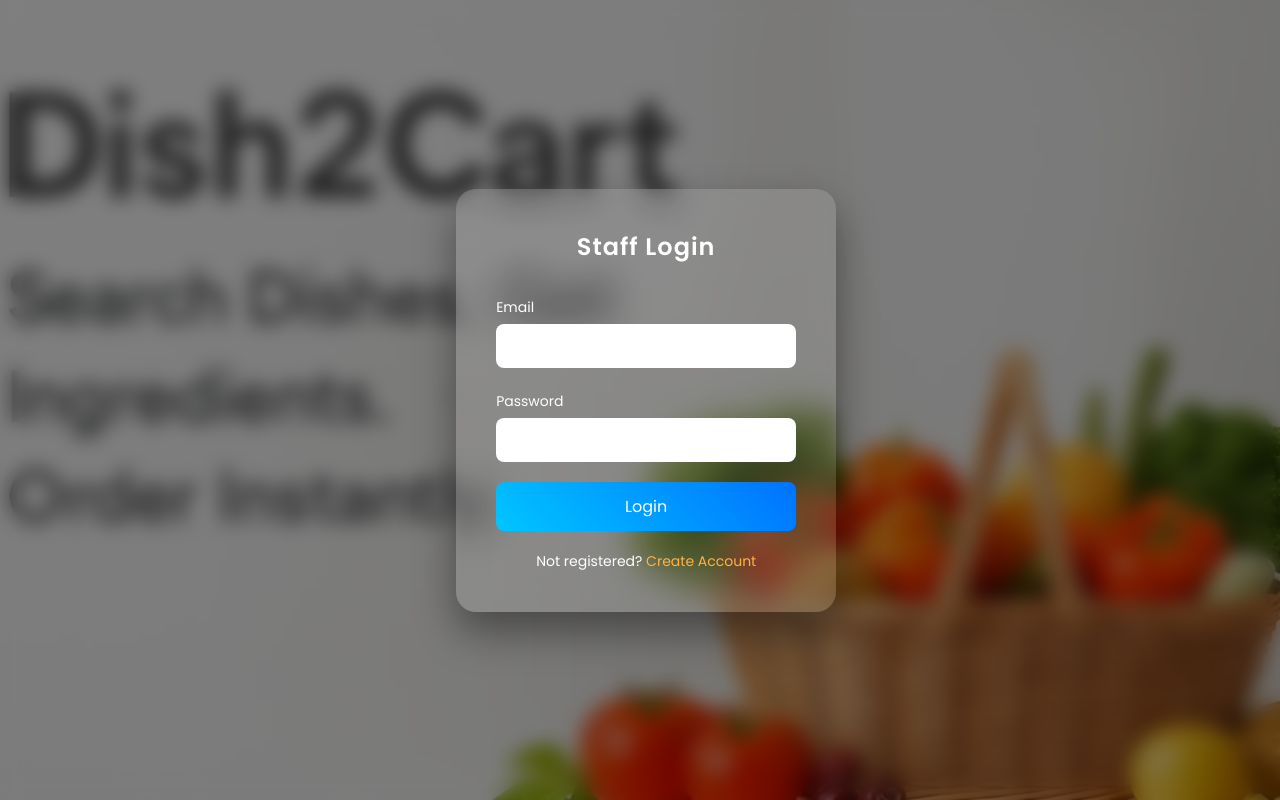
After one commit to Devadharshini435/grocery-flask-app, a Flask app: page /staff/login in a window 1280 px wide. The commit adds this page. Run offline with Flask 3, Linux system fonts and the light colour scheme; some libraries are stand-ins or nearby versions.

Commit message:
staff module added

````diff
--- a/app.py
+++ b/app.py
@@ -18,6 +18,8 @@ from werkzeug.security import generate_password_hash, check_password_hash
 import smtplib
 from email.message import EmailMessage
 app = Flask(__name__)
+from staff import staff
+app.register_blueprint(staff)
 app.config['MYSQL_HOST'] = 'localhost'
 app.config['MYSQL_USER'] = 'root'
 app.config['MYSQL_PASSWORD'] = 'Avc@1234'
@@ -559,7 +561,7 @@ def product_detail(pid):
 
             # Check if item already in cart
             cur.execute(
-                "SELECT cart_id, quantity FROM cart WHERE user_id = %s AND product_id = %s",
+                "SELECT cart_id, quantity FROM cart WHERE customer_id = %s AND product_id = %s",
                 (user_id, pid)
             )
             existing = cur.fetchone()
@@ -574,7 +576,7 @@ def product_detail(pid):
             else:
                 # Insert new
                 cur.execute(
-                    "INSERT INTO cart (user_id, product_id, quantity) VALUES (%s, %s, %s)",
+                    "INSERT INTO cart (customer_id, product_id, quantity) VALUES (%s, %s, %s)",
                     (user_id, pid, quantity)
                 )
 
@@ -1148,25 +1150,26 @@ def my_orders():
         'my_orders.html',
         orders=orders_with_items
     )
-
 @app.route("/invoice/<int:order_id>")
 def download_invoice(order_id):
-    conn = get_db()
-    conn.row_factory = sqlite3.Row
-    cur = conn.cursor()
+
+    cur = mysql.connection.cursor()
 
     # ---------- Fetch order ----------
-    cur.execute("SELECT * FROM orders WHERE id = ?", (order_id,))
+    cur.execute("SELECT * FROM orders WHERE order_id = %s", (order_id,))
     order = cur.fetchone()
 
     if not order:
-        conn.close()
+        cur.close()
         return "Order not found"
+
+    # If you're using DictCursor, order will be dictionary.
+    # Otherwise it's tuple (tell me if you're unsure).
 
     # ---------- Load address JSON safely ----------
     try:
         address = json.loads(order['address']) if order['address'] else {}
-    except json.JSONDecodeError:
+    except (json.JSONDecodeError, TypeError, KeyError):
         address = {}
 
     # ---------- Fetch order items with product name ----------
@@ -1176,12 +1179,15 @@ def download_invoice(order_id):
             order_items.quantity,
             order_items.price
         FROM order_items
-        JOIN products ON order_items.product_id = products.id
-        WHERE order_items.order_id = ?
+        JOIN products ON order_items.product_id = products.product_id
+        WHERE order_items.order_id = %s
     """, (order_id,))
+
     items = cur.fetchall()
 
-    conn.close()
+    cur.close()
+
+    # continue your PDF logic here...
 
     # ---------- PDF Setup ----------
     buffer = io.BytesIO()
@@ -1196,7 +1202,7 @@ def download_invoice(order_id):
 
     # ---------- Order Info ----------
     pdf.setFont("Helvetica", 11)
-    pdf.drawString(50, y, f"Order ID: {order['id']}")
+    pdf.drawString(50, y, f"Order ID: {order['order_id']}")
     y -= 18
     pdf.drawString(50, y, f"Payment Method: {order['payment_method']}")
     y -= 18
@@ -1309,29 +1315,51 @@ def update_order_status():
 
     return redirect(url_for('admin_orders'))
 
-@app.route("/admin/login", methods=["GET", "POST"])
-def admin_login():
+@app.route("/staff/login", methods=["GET", "POST"])
+def staff_login():
+
     if request.method == "POST":
         email = request.form["email"]
         password = request.form["password"]
 
-        conn = get_db()
-        cur = conn.cursor()
+        cur = mysql.connection.cursor()
         cur.execute(
-            "SELECT id, role FROM users WHERE email=? AND password=?",
+            "SELECT * FROM staff WHERE email = %s AND password = %s AND status='active'",
             (email, password)
         )
-        admin = cur.fetchone()
-        conn.close()
-
-        if admin and admin[1] == "admin":
-            session["admin_id"] = admin[0]
-            session["admin_logged_in"] = True   # ✅ ADD THIS LINE
-            return redirect("/admin/dashboard")
+        staff = cur.fetchone()
+        cur.close()
+
+        if staff:
+            session["staff_id"] = staff[0]      # id
+            session["staff_logged_in"] = True
+            return redirect("/staff/dashboard")
         else:
-            return "Invalid admin credentials"
-
-    return render_template("admin_login.html")
+            return "Invalid staff credentials"
+
+    return render_template("staff/login.html")
+
+@app.route("/staff/register", methods=["GET", "POST"])
+def staff_register():
+
+    if request.method == "POST":
+        name = request.form["name"]
+        email = request.form["email"]
+        phone = request.form["phone"]
+        password = request.form["password"]   # plain password
+
+        cur = mysql.connection.cursor()
+        cur.execute("""
+            INSERT INTO staff (name, email, phone, password)
+            VALUES (%s, %s, %s, %s)
+        """, (name, email, phone, password))
+
+        mysql.connection.commit()
+        cur.close()
+
+        return redirect("/staff/login")
+
+    return render_template("staff/register.html")
 
 
 @app.route("/admin/dashboard")
--- /dev/null
+++ b/staff/routes.py
@@ -0,0 +1,35 @@
+from flask import render_template, request, redirect, url_for, current_app
+from . import staff
+
+@staff.route("/staff/login", methods=["GET", "POST"])
+def staff_login():
+    return render_template("staff_login.html")
+
+
+@staff.route("/staff/register", methods=["GET", "POST"])
+def staff_register():
+
+    if request.method == "POST":
+        name = request.form["name"]
+        email = request.form["email"]
+        phone = request.form["phone"]
+        password = request.form["password"]
+        designation = request.form.get("designation", "")
+
+        # Access mysql safely
+        mysql = current_app.extensions['mysql']
+
+        cur = mysql.connection.cursor()
+
+        cur.execute("""
+            INSERT INTO staff
+            (staff_name, email, phone, password, designation)
+            VALUES (%s, %s, %s, %s, %s)
+        """, (name, email, phone, password, designation))
+
+        mysql.connection.commit()
+        cur.close()
+
+        return redirect(url_for("staff.staff_login"))
+
+    return render_template("staff_register.html")
--- a/templates/my_orders.html
+++ b/templates/my_orders.html
@@ -22,8 +22,8 @@
 
                 <!-- LEFT -->
                 <div>
-                    <a href="{{ url_for('order_details', order_id=data.order.id) }}">
-                        <strong>Order ID:</strong> {{ data.order.id }}
+                    <a href="{{ url_for('order_details', order_id=data.order.order_id) }}">
+                        <strong>Order ID:</strong> {{ data.order.order_id }}
                     </a>
                     <br>
                     <small class="text-muted">
@@ -48,7 +48,7 @@
 
                     <!-- CANCEL BUTTON -->
                     {% if data.order.status == 'Placed' %}
-                        <a href="{{ url_for('cancel_order', order_id=data.order.id) }}"
+                        <a href="{{ url_for('cancel_order', order_id=data.order.order_id) }}"
                            class="btn btn-sm btn-danger mt-1"
                            onclick="return confirm('Are you sure you want to cancel this order?');">
                             Cancel Order
--- a/templates/order_details.html
+++ b/templates/order_details.html
@@ -41,7 +41,7 @@
 {{ order.status }}
 </span>
 
-<a href="{{ url_for('download_invoice', order_id=order.id) }}"
+<a href="{{ url_for('download_invoice', order_id=order.order_id) }}"
 class="btn btn-outline-dark btn-sm ms-2">
 Download Invoice
 </a>
--- /dev/null
+++ b/templates/staff/staff_login.html
@@ -0,0 +1,135 @@
+<!DOCTYPE html>
+
+<html lang="en">
+<head>
+    <meta charset="UTF-8">
+    <title>Staff Login</title>
+    <meta name="viewport" content="width=device-width, initial-scale=1.0">
+
+```
+<!-- Google Font -->
+<link href="https://fonts.googleapis.com/css2?family=Poppins:wght@300;400;600&display=swap" rel="stylesheet">
+
+<style>
+    * {
+        margin: 0;
+        padding: 0;
+        box-sizing: border-box;
+        font-family: 'Poppins', sans-serif;
+    }
+
+    body {
+        height: 100vh;
+        background: url("{{ url_for('static', filename='images/bg2.jpg') }}") no-repeat center center/cover;
+        display: flex;
+        justify-content: center;
+        align-items: center;
+        position: relative;
+    }
+
+    /* Blur + dark overlay */
+    body::before {
+        content: "";
+        position: absolute;
+        width: 100%;
+        height: 100%;
+        backdrop-filter: blur(10px);
+        background: rgba(0, 0, 0, 0.5);
+    }
+
+    .login-card {
+        position: relative;
+        width: 380px;
+        padding: 40px;
+        border-radius: 20px;
+        background: rgba(255, 255, 255, 0.12);
+        box-shadow: 0 20px 40px rgba(0,0,0,0.4);
+        backdrop-filter: blur(15px);
+        color: white;
+        text-align: center;
+    }
+
+    .login-card h2 {
+        margin-bottom: 30px;
+        font-weight: 600;
+        letter-spacing: 1px;
+    }
+
+    .input-group {
+        margin-bottom: 20px;
+        text-align: left;
+    }
+
+    .input-group label {
+        font-size: 14px;
+    }
+
+    .input-group input {
+        width: 100%;
+        padding: 12px;
+        margin-top: 5px;
+        border: none;
+        border-radius: 8px;
+        outline: none;
+    }
+
+    .btn {
+        width: 100%;
+        padding: 12px;
+        border: none;
+        border-radius: 8px;
+        background: linear-gradient(45deg, #00c6ff, #0072ff);
+        color: white;
+        font-size: 16px;
+        cursor: pointer;
+        transition: 0.3s ease;
+    }
+
+    .btn:hover {
+        transform: scale(1.05);
+    }
+    .register-link {
+    margin-top: 20px;
+    font-size: 14px;
+}
+
+.register-link a {
+    color: #ffb347;
+    text-decoration: none;
+    font-weight: 500;
+}
+
+.register-link a:hover {
+    text-decoration: underline;
+}
+</style>
+
+
+</head>
+<body>
+
+<div class="login-card">
+    <h2>Staff Login</h2>
+
+<form method="POST">
+    <div class="input-group">
+        <label>Email</label>
+        <input type="email" name="email" required>
+    </div>
+
+    <div class="input-group">
+        <label>Password</label>
+        <input type="password" name="password" required>
+    </div>
+
+    <button type="submit" class="btn">Login</button>
+</form>
+
+<div class="register-link">
+    Not registered?
+    <a href="{{ url_for('staff.staff_register') }}">Create Account</a>
+</div>
+</div>
+
+</body>
+</html>
````
Also changed, not shown: staff/__init__.py (added, +9 -0 lines), templates/staff/staff_register.html (added, +160 -0 lines).
